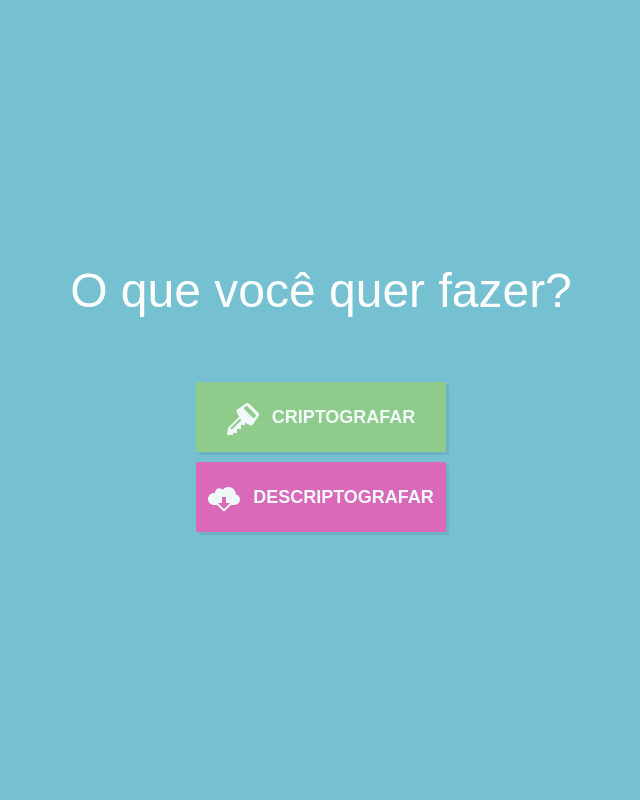
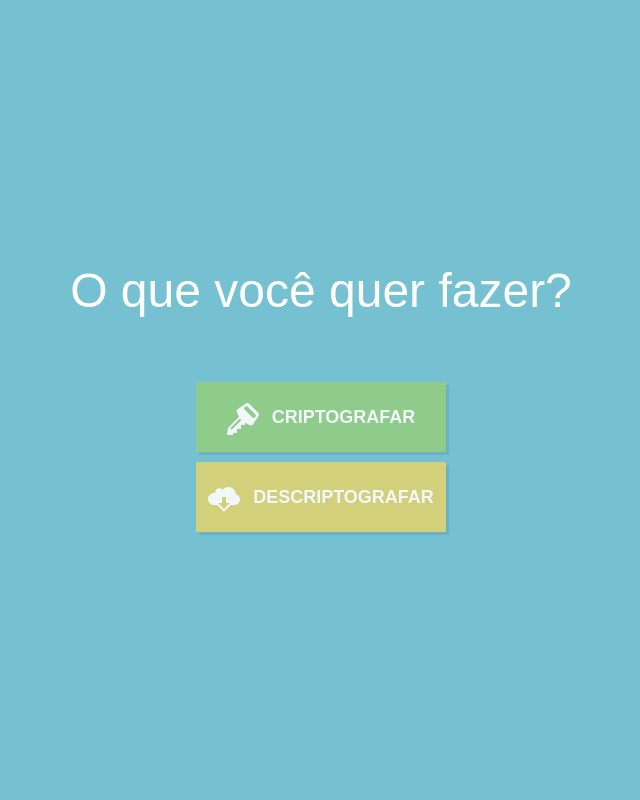
Before and after one commit to JefersonSSB/assinaturadigitaljavascript, a PHP site: page / in a window 1280 px wide. Shown: the whole page, without its empty margins (319-959 px from the left). Run offline with PHP 8.4, Linux system fonts and the light colour scheme.

Commit message:
button color

```diff
--- a/assets/css/style.css
+++ b/assets/css/style.css
@@ -198,7 +198,7 @@ body.decrypt .if-decrypt {
 }
 
 .button.magenta {
-	background-color: #e661b7;
+	background-color: #ddd272;
 }
 
 .button.blue {
```
